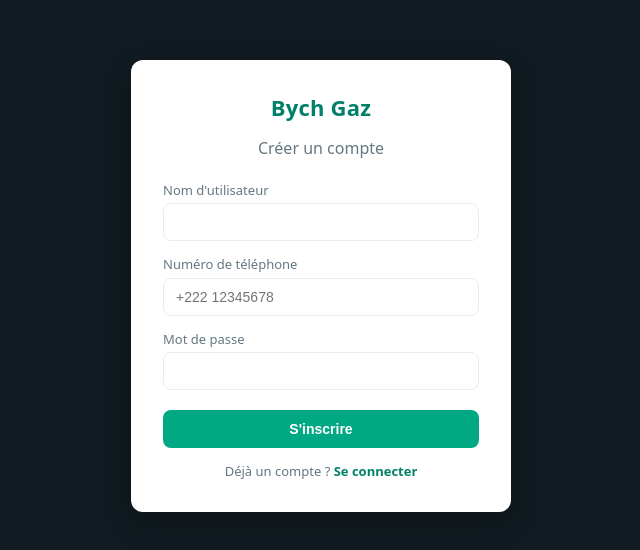
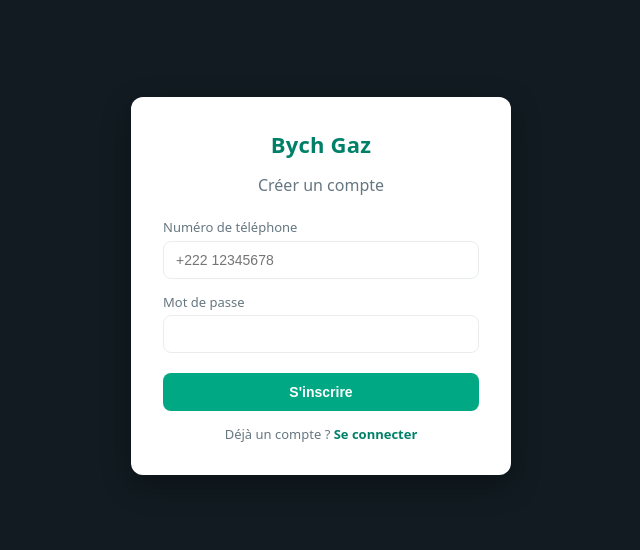
Before and after one commit to saiid27/Beych-gaz, a React (Vite) app: page /signup in a window 1280 px wide. Shown: the part 114-664 px from the top of the page, without its empty margins (319-959 px from the left). Built offline with nearby package versions, Linux system fonts and the light colour scheme; no server answers.

Commit message:
Remove username from signup

```diff
--- a/src/context/AuthContext.jsx
+++ b/src/context/AuthContext.jsx
@@ -47,11 +47,11 @@ export function AuthProvider({ children }) {
     user: session?.user ?? null,
     profile,
     loading,
-    signUp: (phone, password, username) =>
+    signUp: (phone, password) =>
       supabase.auth.signUp({
         email: phoneToAuthEmail(phone),
         password,
-        options: { data: { username, phone: normalizePhone(phone) } },
+        options: { data: { username: normalizePhone(phone), phone: normalizePhone(phone) } },
       }),
     signIn: (phone, password) =>
       supabase.auth.signInWithPassword({ email: phoneToAuthEmail(phone), password }),
--- a/src/pages/Signup.jsx
+++ b/src/pages/Signup.jsx
@@ -5,7 +5,6 @@ import { useAuth } from '../context/AuthContext'
 export default function Signup() {
   const { signUp } = useAuth()
   const navigate = useNavigate()
-  const [username, setUsername] = useState('')
   const [phone, setPhone] = useState('')
   const [password, setPassword] = useState('')
   const [error, setError] = useState('')
@@ -17,7 +16,7 @@ export default function Signup() {
     setError('')
     setInfo('')
     setLoading(true)
-    const { data, error } = await signUp(phone, password, username)
+    const { data, error } = await signUp(phone, password)
     setLoading(false)
     if (error) {
       setError(error.message)
@@ -37,16 +36,6 @@ export default function Signup() {
         <h1>Créer un compte</h1>
         {error && <p className="auth-error">{error}</p>}
         {info && <p className="auth-info">{info}</p>}
-        <label>
-          Nom d'utilisateur
-          <input
-            type="text"
-            value={username}
-            onChange={(e) => setUsername(e.target.value)}
-            required
-            minLength={3}
-          />
-        </label>
         <label>
           Numéro de téléphone
           <input
```
